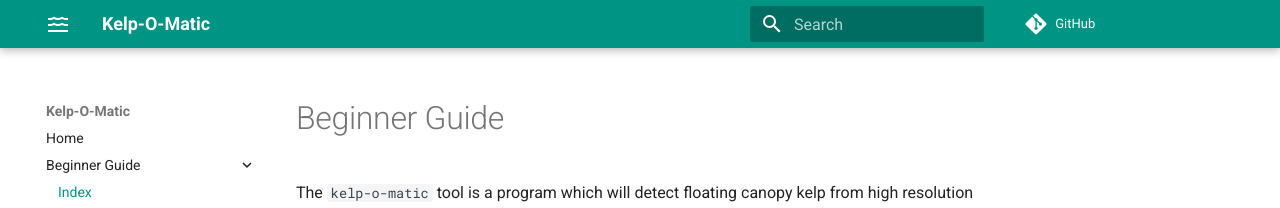
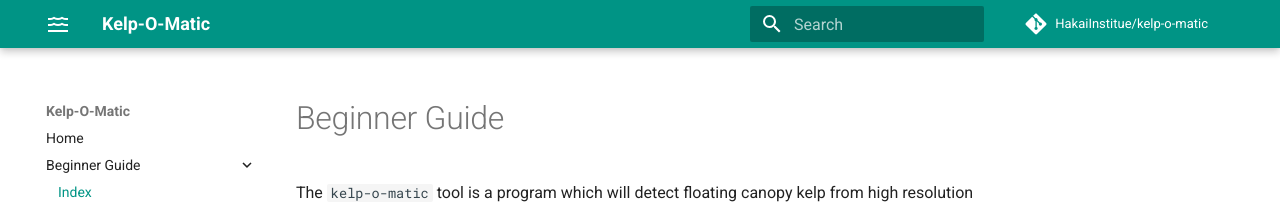
Before and after one commit to HakaiInstitute/kelp-o-matic, an MkDocs documentation site: the page built from docs/beginner_guide/index.md, in a window 1280 px wide. Shown: the top 208 px of the page. Built offline with MkDocs 1.6.1 and Material for MkDocs 9.7.7, drawn with Linux system fonts in a browser that asks for light colours; comment, search, counter and statistics services are not loaded.

Commit message:
Update docs repo name

```diff
--- a/mkdocs.yml
+++ b/mkdocs.yml
@@ -1,6 +1,7 @@
 site_name: Kelp-O-Matic
 site_url: https://hakai-segmentation.readthedocs.io
 repo_url: https://github.com/HakaiInstitute/kelp-o-matic
+repo_name: HakaiInstitue/kelp-o-matic
 
 nav:
   - Home: index.md
```
